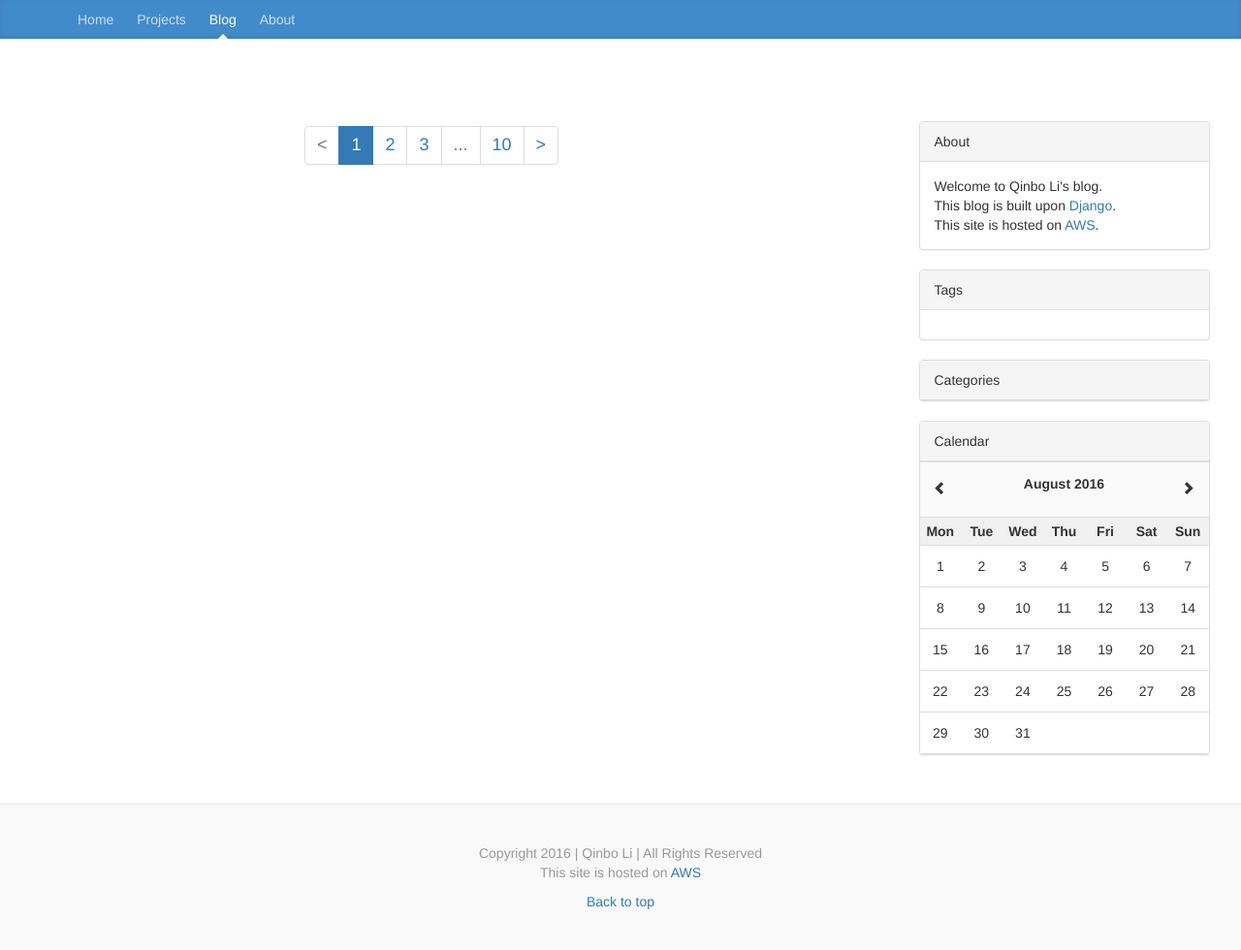
After one commit to acforce/my_personal_web, a Django app: template templates/weblog/category_list.html in a window 1280 px wide. The commit adds this page. Shown: the whole page at 97% size. Run offline with Django 3.2, Linux system fonts and the light colour scheme; the template is opened without the code that fills it, so the values that code supplies are empty; some libraries are stand-ins or nearby versions.

Commit message:
finished the tag and category feature.

```diff
--- a/admin.py
+++ b/admin.py
@@ -6,7 +6,7 @@
 admin.site.register(Author)
 admin.site.register(Blog)
 admin.site.register(Entry)
-admin.site.register(Article)
-
+admin.site.register(Tag)
+admin.site.register(Category)
 
 # Register your models here.
--- a/templates/base.html
+++ b/templates/base.html
@@ -59,7 +59,7 @@
 				<div class="panel-heading">Tags</div>
 				<div class="panel-body" id="tags">
 					{% for tag in tags %}
-						<a href="#"><span class="label label-info">{{ tag }}</span></a>
+						<a href="{{ tag.get_url }}"><span class="label label-info">{{ tag }}</span></a>
 					{% endfor %}
 				</div>
 			</div>
@@ -69,7 +69,7 @@
 					{% if categories %}
 					<ul class="list-group">
 						{% for category in categories %}
-							<li class="list-group-item"><a href="#">{{ category }}</a></li>
+							<li class="list-group-item"><a href="{{ category.get_url }}">{{ category }}</a></li>
 						{% endfor %}
 					</ul>
 					{% endif %}
--- /dev/null
+++ b/templates/weblog/category_list.html
@@ -0,0 +1,28 @@
+{% extends "base.html" %}
+
+{% block title %}Qinbo's blog{% endblock %}
+
+{% block qb-main-col %}
+{% for entry in entries %}
+	<div class="blog-post">
+		<h2 class="blog-post-title">
+			<a href="{{ entry.get_url }}">{{ entry.title }}</a>
+		</h2>
+		<p>{{ entry.pub_time }}<p>
+		{{ entry.content|safe }}
+		<a href="{{ entry.get_url }}">continue reading</a>
+		<hr>
+	</div><!-- /.blog-post -->
+{% endfor %}
+	<div class="paging" id="paging">
+		<ul class="pagination">
+			<li class="disabled"><a>&lt;</a></li>
+			<li class="active"><a href="#">1</a></li>
+			<li><a href="#">2</a></li>
+			<li><a href="#">3</a></li>
+			<li class="disabled"><a>...</a></li>
+			<li><a href="#">10</a></li>
+			<li><a href="#">&gt;</a></li>
+		</ul>
+	</div>
+{% endblock %}
--- a/templates/weblog/entry_detail.html
+++ b/templates/weblog/entry_detail.html
@@ -13,14 +13,14 @@
 
 {% block tags %}
 	{% for tag in object.get_tag_list %}
-        <a href="#"><span class="label label-info">{{ tag }}</span></a>
+        <a href="{{ tag.get_url }}"><span class="label label-info">{{ tag }}</span></a>
     {% endfor %}
 {% endblock %}
 
 {% block categories %}
 	{% if object.get_category_list %}
 	{% for category in object.get_category_list %}
-		<li class="list-group-item"><a href="#">{{ category }}</a></li>
+		<li class="list-group-item"><a href="{{ category.get_url }}">{{ category }}</a></li>
 	{% endfor %}
 	{% endif %}
 {% endblock %}
--- a/urls.py
+++ b/urls.py
@@ -8,4 +8,6 @@
 urlpatterns = [
     url(r'^$', views.index, name='index'),
     url(r'^(?P<year>\d{4})/(?P<month>\d{2})/(?P<day>\d{2})/(?P<slug>[-\w]+)/$', DateDetailView.as_view(month_format='%m', model=Entry, date_field="pub_date"), name='entry_detail'),
+    url(r'^tag/(?P<tag_name>[ \w]+)/$', views.get_entries_by_tag, name='tag'),
+	url(r'^category/(?P<category_name>[ \w]+)/$', views.get_entries_by_category, name='category'),
 ]
```
Also changed, not shown: models.py (+7 -1 lines), templates/weblog/tag_list.html (added, +28 -0 lines), views.py (+20 -1 lines).
